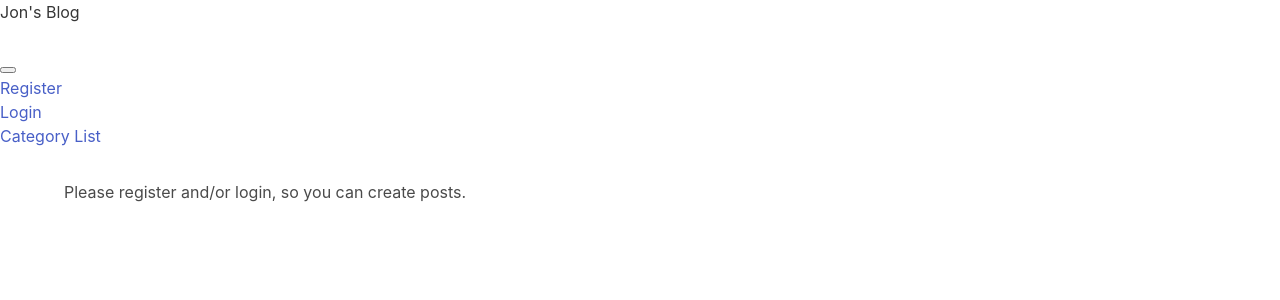
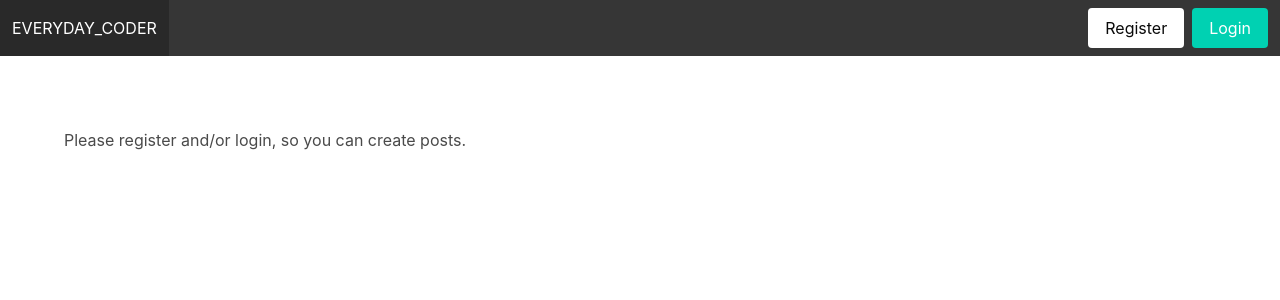
Before and after one commit to JonEast87/Django_Blog, a Django app: template JonsBlog/templates/add_post.html in a window 1280 px wide. Shown: the top 300 px of the page. Run offline with Django 3.2, Linux system fonts and the light colour scheme; the template is opened without the code that fills it, so the values that code supplies are empty.

Commit message:
added bulma to base.html, working on rest of templates

```diff
--- a/JonsBlog/templates/base.html
+++ b/JonsBlog/templates/base.html
@@ -1,126 +1,76 @@
-<!doctype html>
+<!DOCTYPE html>
 <html lang="en">
     <head>
         <meta charset="utf-8">
         <meta name="viewport" content="width=device-width, initial-scale=1">
-    <title>
-		{% block title %}
-			Jon's Blog
-		{% endblock %}
-	</title>
         <link rel="stylesheet" href="https://cdn.jsdelivr.net/npm/bulma@0.9.4/css/bulma.min.css">
+        <title>{% block title %}EVERYDAY_JON{% endblock %}</title>
     </head>
     <body>
-    <nav class="navbar navbar-expand-lg bg-light">
-	  <div class="container-fluid">
-		<a class="navbar-brand" href="{% url 'home' %}">Jon's Blog</a>
-		<button class="navbar-toggler" type="button" data-bs-toggle="collapse"
-		        data-bs-target="#navbarSupportedContent" aria-controls="navbarSupportedContent"
-		        aria-expanded="false" aria-label="Toggle navigation">
-		  <span class="navbar-toggler-icon"></span>
-		</button>
-		<div class="collapse navbar-collapse" id="navbarSupportedContent">
-		  <ul class="navbar-nav me-auto mb-2 mb-lg-0">
+        <nav class="navbar is-dark" role="navigation" aria-label="main navigation">
+            <div class="navbar-brand">
+                <a class="navbar-item" href="{% url 'home' %}">EVERYDAY_CODER</a>
+
+                <a role="button" class="navbar-burger" aria-label="menu" aria-expanded="false" data-target="navbarBurger">
+                    <span aria-hidden="true"></span>
+                    <span aria-hidden="true"></span>
+                    <span aria-hidden="true"></span>
+                </a>
+            </div>
+
+            <div class="navbar-menu" id="navbarMenu">
+
                 {% if user.is_authenticated %}
-				<li class="nav-item">
-				  <a class="nav-link active" aria-current="page" href="{% url 'add-post' %}">
-					Add Post
-				  </a>
-				</li>
-				<li class="nav-item">
-				  <a class="nav-link active" aria-current="page" href="{% url 'add-category' %}">
-					Add Category
-				  </a>
-				</li>
 
-				<li class="nav-item dropdown">
-                    <a class="nav-link dropdown-toggle" href="#" role="button"
-                       data-bs-toggle="dropdown" aria-expanded="false">
-                        Profile
-                    </a>
-                    <ul class="dropdown-menu">
+                <div class="navbar-start">
+                    <a class="navbar-item" href="{% url 'add-post' %}">Add Post</a>
+                    <a class="navbar-item" href="{% url 'add-category' %}">Add Category</a>
+                    <div class="navbar-item has-dropdown is-hoverable">
+
                     {% if user.profile.id %}
-	                        <li>
-                            <a class="dropdown-item"
-                               href="{% url 'show_profile' user.profile.id %}">Show Profile</a>
-                        </li>
 
-	                        <li>
-
-                            <a class="dropdown-item"
-                               href="{% url 'edit_profile' user.profile.id %}">Edit Profile</a>
+                        <a class="navbar-link is-arrowless">Profile</a>
+                        <div class="navbar-dropdown is-boxed">
+                            <a class="navbar-item" href="{% url 'show_profile' user.profile.id %}">Show Profile</a>
+                            <a class="navbar-item" href="{% url 'edit_profile' user.profile.id %}">Edit Profile</a>
 
                             {% else %}
-                            <a class="dropdown-item"
-                               href="{% url 'create_profile' %}">Create Profile</a>
 
-                        </li>
+                            <a class="navbar-item" href="{% url 'create_profile' %}">Create Profile</a>
 
                             {% endif %}
 
-	                    <li>
-                            <a class="dropdown-item" href="{% url 'edit_settings' %}">Edit
-                                                                                      Settings</a>
-                        </li>
-                        <li>
-                            <hr class="dropdown-divider">
-                        </li>
-                        <li>
-                            <a class="dropdown-item" href="{% url 'logout' %}">Logout</a>
-                        </li>
-                    </ul>
-                </li>
+                            <a class="navbar-item" href="{% url 'edit_settings' %}">Edit Settings</a>
+                            <hr class="navbar-divider">
+                            <a class="navbar-item" href="{% url 'logout' %}">Logout</a>
+                        </div>
+                    </div>
+                </div>
+
                 {% else %}
-				<li class="nav-item">
-				  <a class="nav-link active" aria-current="page" href="{% url 'register' %}">
-					Register
-				  </a>
-				</li>
-				<li class="nav-item">
-				  <a class="nav-link active" aria-current="page" href="{% url 'login' %}">
-					Login
-				  </a>
-				</li>
+
+                <div class="navbar-end">
+                    <div class="navbar-item">
+                        <div class="buttons">
+                            <a class="button is-white" href="{% url 'register' %}">Register</a>
+                            <a class="button is-primary" href="{% url 'login' %}">Login</a>
+                        </div>
+                    </div>
+                </div>
 
                 {% endif %}
 
-			  <!-- Category Menu HTML Nav and Function Logic -->
-			  {% if cat_menu %}
-				  <li class="nav-item dropdown">
-          		<a class="nav-link dropdown-toggle" href="#" role="button" data-bs-toggle="dropdown"
-	               aria-expanded="false">
-            		Categories
-          		</a>
-				  <ul class="dropdown-menu">
-					{% for item in cat_menu %}
-						<li><a class="dropdown-item"
-						       href="{% url 'category' item|slugify %}">{{ item }}</a></li>
-					{% endfor %}
-					  <!--					<li><hr class="dropdown-divider"></li>-->
-				  </ul>
-			  </li>
-			  {% else %}
-				  <li class="nav-item">
-				  <a class="nav-link active" aria-current="page" href="{% url 'category-list' %}">
-                    Category List
-				  </a>
-				</li>
-			  {% endif %}
-          </ul>
-		</div>
             </div>
         </nav>
+    <br/>
+    <section class="section">
+        <div class="container">
 
-    <br/>
-
-    <div class="container">
             {% block content %}
 
             {% endblock %}
+
         </div>
-
-    <script src="https://cdn.jsdelivr.net/npm/bootstrap@5.2.2/dist/js/bootstrap.bundle.min.js"
-            integrity="sha384-OERcA2EqjJCMA+/3y+gxIOqMEjwtxJY7qPCqsdltbNJuaOe923+mo//f6V8Qbsw3"
-            crossorigin="anonymous"></script>
+    </section>
     </body>
 </html>
```
Also changed, not shown: JonsBlog/templates/add_category.html (indentation only), JonsBlog/templates/add_comment.html (indentation only), JonsBlog/templates/add_post.html (indentation only), JonsBlog/templates/article_details.html (indentation only), JonsBlog/templates/categories.html (indentation only), JonsBlog/templates/category_list.html (indentation only), JonsBlog/templates/delete_post.html (indentation only), JonsBlog/templates/home.html (indentation only), JonsBlog/templates/update_post.html (indentation only). Lines whose indentation alone changed are shown as unchanged.
